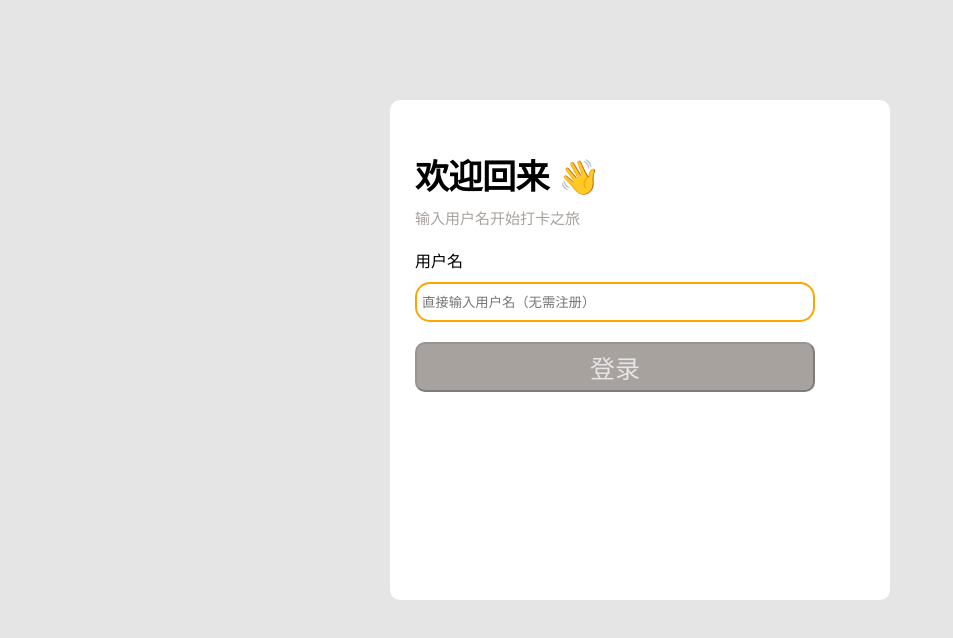
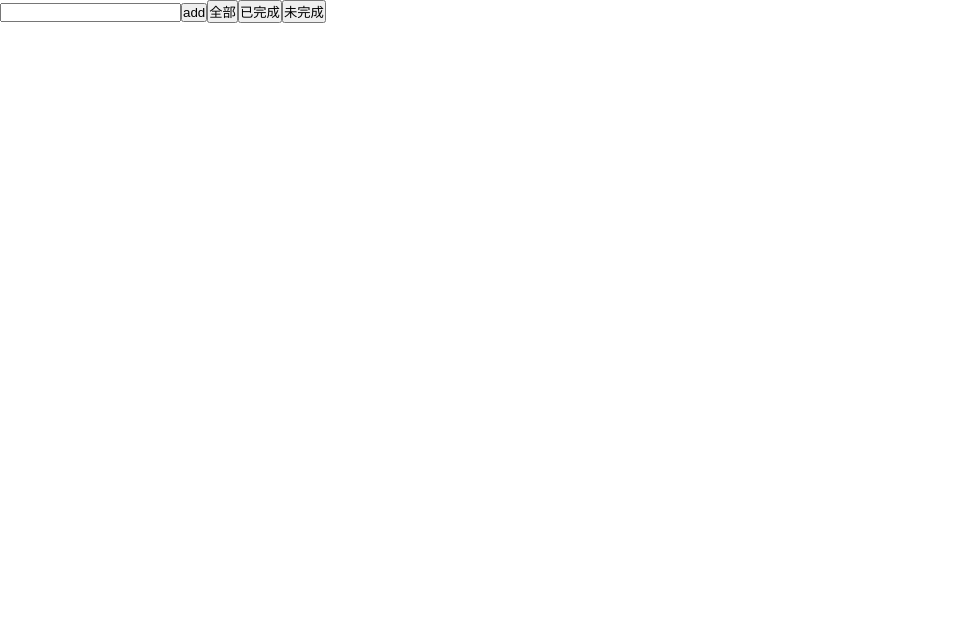
Before and after one commit to L-Y7/daily-dot, a Vue app: page / in a window 1280 px wide. Shown: the top 638 px of the page, without its empty margins (0-953 px from the left). Built offline with nearby package versions, Linux system fonts and the light colour scheme.

Commit message:
feat: 增加router

```diff
--- a/package.json
+++ b/package.json
@@ -9,7 +9,8 @@
     "preview": "vite preview"
   },
   "dependencies": {
-    "vue": "^3.5.32"
+    "vue": "^3.5.32",
+    "vue-router": "^5.0.7"
   },
   "devDependencies": {
     "@antfu/eslint-config": "^8.2.0",
--- a/src/App.vue
+++ b/src/App.vue
@@ -1,12 +1,9 @@
 <script setup>
-// import PropsTest from './views/propsTest/index.vue'
-// import Todolist from './views/todolist/index.vue'
-// import VModel from './views/v-model/index.vue'
-import Login from './views/login/index.vue'
+
 </script>
 
 <template>
-  <Login id="loginid" class="login2" />
+  <router-view />
 </template>
 
 <style lang='scss' scoped></style>
--- a/src/main.js
+++ b/src/main.js
@@ -1,6 +1,9 @@
 import { createApp } from 'vue'
 
 import App from './App.vue'
+import { router } from './router/index'
 import './style.css'
 
-createApp(App).mount('#app')
+const app = createApp(App)
+app.use(router)
+app.mount('#app')
```
Also changed, not shown: src/router/index.js (added, +14 -0 lines), 1 other file (tests, documents, lock files or other folders).
